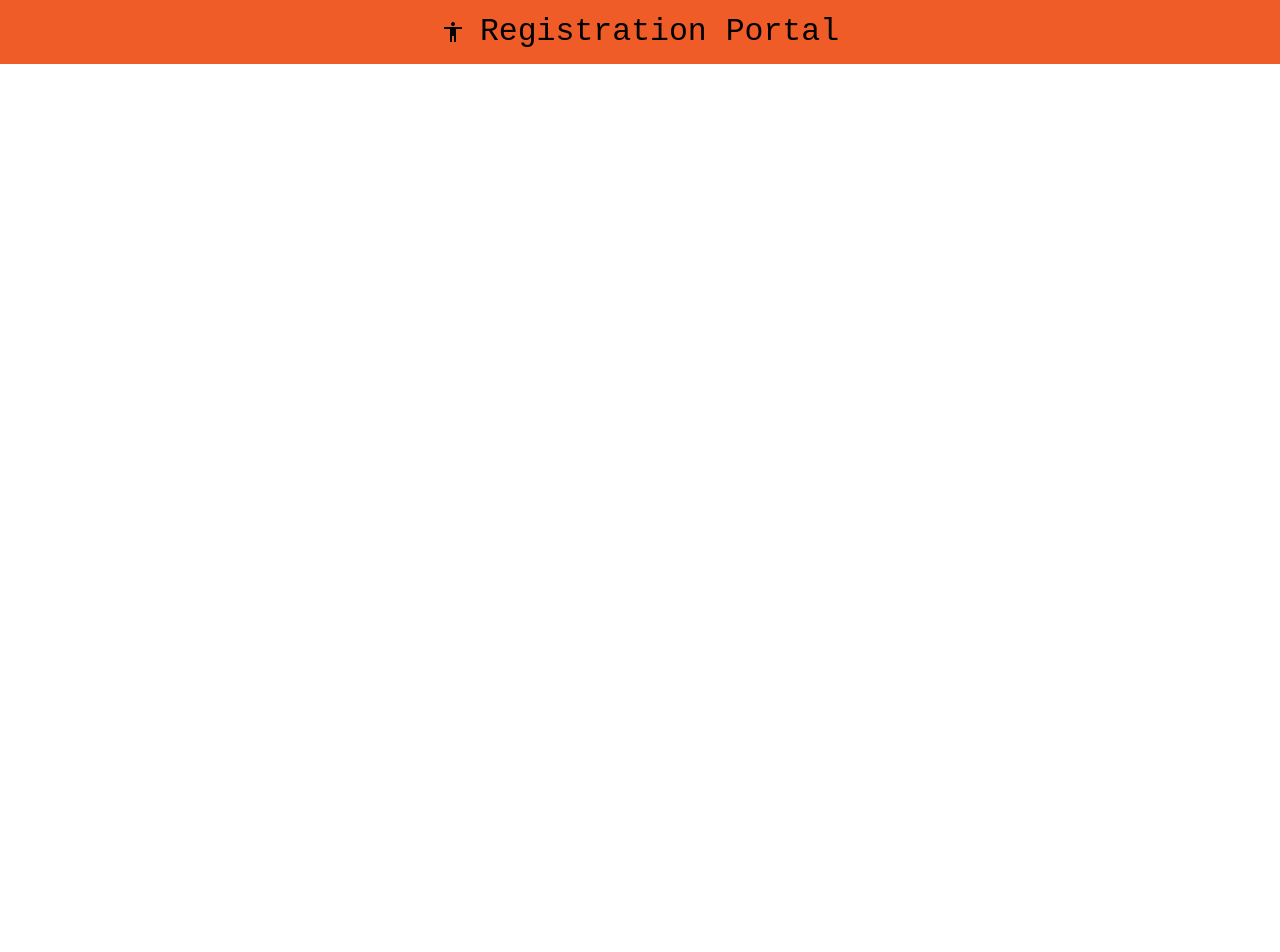
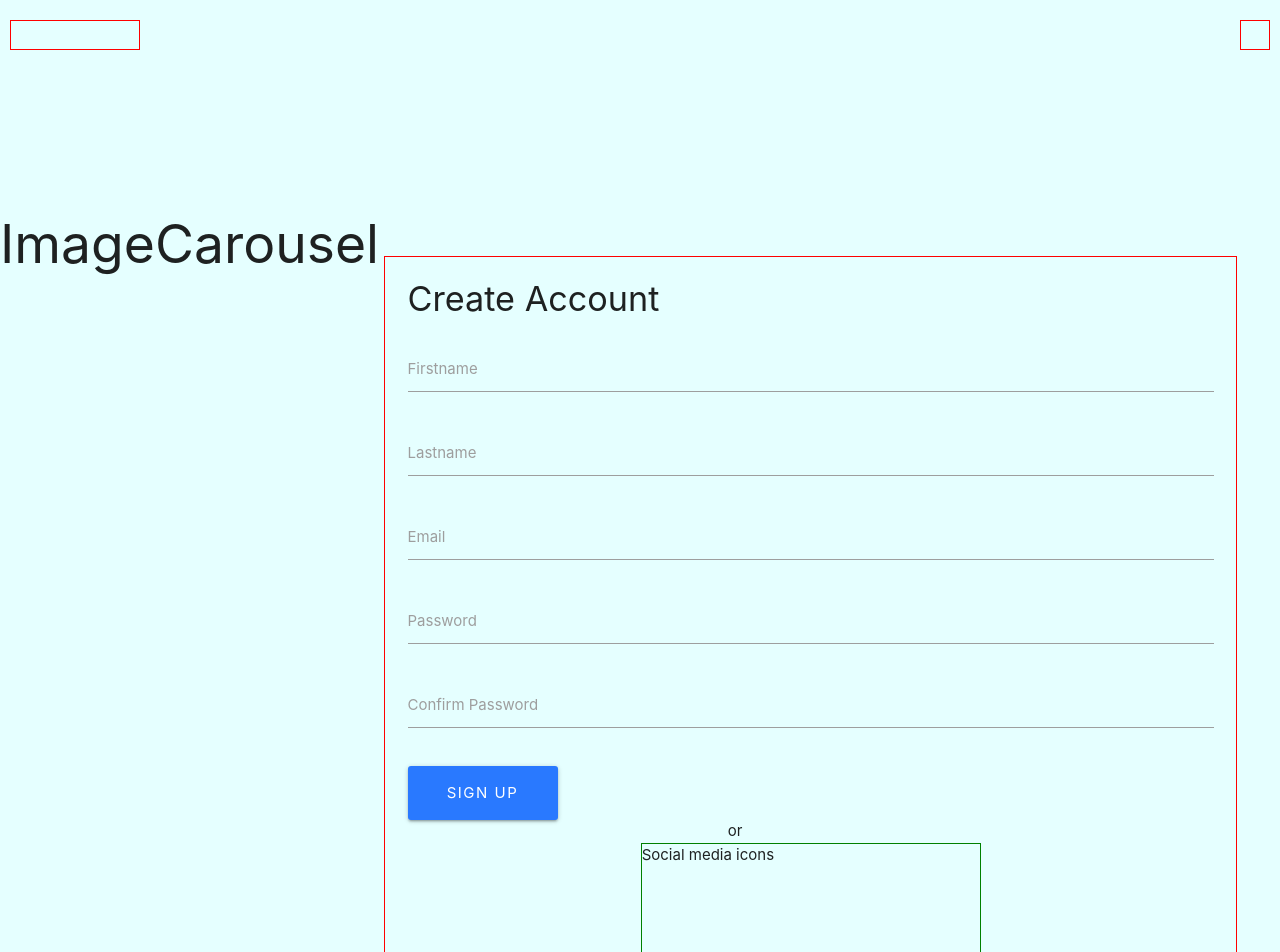
Before and after one commit to shivam-tyagi/RegistrationPOC, a React (Create React App) app in the folder src/client/: page /signup in a window 1280 px wide. Shown: the top 952 px of the page. Before the commit the page ends 800 px from the top, so only its background shows below. Built offline with nearby package versions, Linux system fonts and the light colour scheme.

Commit message:
login and signup page templates

```diff
--- a/src/client/src/App.css
+++ b/src/client/src/App.css
@@ -0,0 +1,63 @@
+/*------Login Page-------*/
+
+.loginPage {
+  width: 100%;
+  height: 100%;
+}
+
+#loginTemplateContainer {
+  margin-top: 20%;
+  margin-left: 30%;
+  border: 1px solid red;
+}
+
+.login-close-btn {
+  width: 30px;
+  height: 30px;
+  position: absolute;
+  border: 1px solid red;
+  right: 10px;
+  top: 20px;
+}
+
+.separator-line {
+  margin-left: 40%;
+}
+
+.social-media-icon-container {
+  width: 340px;
+  height: 140px;
+  margin: auto;
+  left: 0;
+  right: 0;
+  border: 1px solid green;
+}
+
+.signin-logo {
+  width: 130px;
+  height: 30px;
+  position: absolute;
+  border: 1px solid red;
+  left: 10px;
+  top: 20px;
+}
+
+/*---------- Signup page --------*/
+
+.signup-page-container {
+  width: 100%;
+  height: 100%;
+}
+
+.signinTemplateContainer {
+  margin-top: 20%;
+  margin-left: 30% !important;
+  border: 1px solid red;
+}
+
+/*-------------Image Carousel -----*/
+.imageCarouselConatainer {
+  width: 30%;
+  position: absolute;
+  margin-top: 14%;
+}
--- a/src/client/src/App.js
+++ b/src/client/src/App.js
@@ -61,7 +61,7 @@ import "./App.css";
 import { BrowserRouter as Router, Route, Switch } from "react-router-dom";
 import Navbar from "./components/layout/Navbar";
 import Landing from "./components/layout/Landing";
-import Register from "./components/auth/Register";
+import SignUp from "./components/auth/SignUp";
 import Login from "./components/auth/Login";
 import { Provider } from "react-redux";
 import store from "./store";
@@ -96,9 +96,9 @@ class App extends Component {
       <Provider store={store}>
         <Router>
           <div className="App">
-            <Navbar />
+            {/* <Navbar /> */}
             <Route exact path="/" component={Landing} />
-            <Route exact path="/register" component={Register} />
+            <Route exact path="/signup" component={SignUp} />
             <Route exact path="/login" component={Login} />
             <Switch>
               <PrivateRoute exact path="/dashboard" component={Dashboard} />
--- a/src/client/src/components/auth/Login.js
+++ b/src/client/src/components/auth/Login.js
@@ -5,6 +5,7 @@ import { connect } from "react-redux";
 import { loginUser } from "../../actions/actions";
 import classnames from "classnames";
 import configData from '../../data/config';
+import ImageCarouselForLogin from '../imageCarouselLogin/ImageCarouselForLogin';
 
 class Login extends Component {
   constructor() {
@@ -50,28 +51,29 @@ class Login extends Component {
     this.props.loginUser(userData);
   };
 
+  closeBtnClickHandler = e => {
+    console.log('close click handler', this.props);
+    this.props.history.push("/");
+  }
+
   render() {
     const { errors } = this.state;
 
     return (
-      <div className="container"
-      style={{
-        backgroundColor: `${configData.bodyBackground}`,
-      }}
-      >
-        <div style={{ marginTop: "4rem" }} className="row">
-          <div className="col s8 offset-s2">
-            <Link to="/" className="btn-flat waves-effect">
-              <i className="material-icons left">keyboard_backspace</i> Back to
-              home
-            </Link>
+      <div className="container loginPage" style={{ backgroundColor: `${configData.bodyBackground}` }}>
+        <div className="row">
+          <div className='signin-logo'></div>
+          <div className='login-close-btn' onClick={this.closeBtnClickHandler}></div>
+          <ImageCarouselForLogin></ImageCarouselForLogin>
+          <div className="col s8 offset-s2" id="loginTemplateContainer">
+            {/* <Link to="/" className="btn-flat waves-effect">
+              <i className="material-icons left">keyboard_backspace</i> Back to home
+            </Link> */}
             <div className="col s12" style={{ paddingLeft: "11.250px" }}>
-              <h4>
-                <b>Login</b> below
-              </h4>
-              <p className="grey-text text-darken-1">
+              <h4>Sign in</h4>
+              {/* <p className="grey-text text-darken-1">
                 Don't have an account? <Link to="/register">Register</Link>
-              </p>
+              </p> */}
             </div>
             <form  onSubmit={this.onSubmit}>
               <div className="input-field col s12">
@@ -123,6 +125,11 @@ class Login extends Component {
                 </button>
               </div>
             </form>
+            <div className='separator-line'>or</div>
+            <div className='social-media-icon-container'>Social media icons</div>
+            <p className='text-redirection-signup'> Don't have an account?
+              <Link to="/signup">Signup</Link>
+            </p>
           </div>
         </div>
       </div>
--- a/src/client/src/components/auth/Register.js
+++ b/src/client/src/components/auth/SignUp.js
@@ -5,8 +5,9 @@ import { connect } from "react-redux";
 import { registerUser } from "../../actions/actions";
 import classnames from "classnames";
 import configData from '../../data/config';
+import ImageCarouselForLogin from '../imageCarouselLogin/ImageCarouselForLogin';
 
-class Register extends Component {
+class SignUp extends Component {
   constructor() {
     super();
     this.state = {
@@ -55,58 +56,32 @@ class Register extends Component {
     this.props.registerUser(newUser, this.props.history);
   };
 
+  closeBtnClickHandler = e => {
+    console.log('close click handler', this.props);
+    this.props.history.push("/");
+  }
+
   render() {
     const { errors } = this.state;
 
     return (
-      <div className="container"
-      style={{
-        backgroundColor: `${configData.bodyBackground}`,
-      }}
-      >
+      <div className="container signup-page-container" style={{ backgroundColor: `${configData.bodyBackground}`}} >
         <div className="row">
-          <div className="col s8 offset-s2">
-            <Link to="/" className="btn-flat waves-effect">
+          <div className='signin-logo'></div>
+          <div className='login-close-btn' onClick={this.closeBtnClickHandler}></div>
+          <ImageCarouselForLogin></ImageCarouselForLogin>
+          <div className="col s8 offset-s2 signinTemplateContainer">
+            {/* <Link to="/" className="btn-flat waves-effect">
               <i className="material-icons left">keyboard_backspace</i> Back to
               home
-            </Link>
+            </Link> */}
             <div className="col s12" style={{ paddingLeft: "11.250px" }}>
-              <h4>
-                <b>Register</b> below
-              </h4>
-              <p className="grey-text text-darken-1">
+              <h4> Create Account </h4>
+              {/* <p className="grey-text text-darken-1">
                 Already have an account? <Link to="/login">Log in</Link>
-              </p>
+              </p> */}
             </div>
             <form  onSubmit={this.onSubmit}>
-              <div className="input-field col s12">
-                <input required
-                  onChange={this.onChange}
-                  value={this.state.email}
-                  error={errors.email}
-                  id="email"
-                  type="email"
-                  className={classnames("", {
-                    invalid: errors.email
-                  })}
-                />
-                <label htmlFor="email">Email</label>
-                <span className="red-text">{errors.email}</span>
-              </div>
-              <div className="input-field col s12">
-                <input required
-                  onChange={this.onChange}
-                  value={this.state.password}
-                  error={errors.password}
-                  id="password"
-                  type="password"
-                  className={classnames("", {
-                    invalid: errors.password
-                  })}
-                />
-                <label htmlFor="password">Password</label>
-                <span className="red-text">{errors.password}</span>
-              </div>
               {configData.registrationSettings.showFirstName ? (
                 <div className="input-field col s12">
                   <input required
@@ -140,7 +115,49 @@ class Register extends Component {
                 </div>
 
               ) : null}
-              {configData.registrationSettings.showDOB ? (
+              <div className="input-field col s12">
+                <input required
+                  onChange={this.onChange}
+                  value={this.state.email}
+                  error={errors.email}
+                  id="email"
+                  type="email"
+                  className={classnames("", {
+                    invalid: errors.email
+                  })}
+                />
+                <label htmlFor="email">Email</label>
+                <span className="red-text">{errors.email}</span>
+              </div>
+              <div className="input-field col s12">
+                <input required
+                  onChange={this.onChange}
+                  value={this.state.password}
+                  error={errors.password}
+                  id="password"
+                  type="password"
+                  className={classnames("", {
+                    invalid: errors.password
+                  })}
+                />
+                <label htmlFor="password">Password</label>
+                <span className="red-text">{errors.password}</span>
+              </div>
+              <div className="input-field col s12">
+                <input required
+                  // onChange={this.onChange}
+                  // value={this.state.password}
+                  // error={errors.password}
+                  // id="password"
+                  // type="password"
+                  // className={classnames("", {
+                  //   invalid: errors.password
+                  // })}
+                />
+                <label htmlFor="password">Confirm Password</label>
+                <span className="red-text">{errors.password}</span>
+              </div>
+              {/* {configData.registrationSettings.showDOB ? (
                 <div className="input-field col s12">
                   <input required
                     onChange={this.onChange}
@@ -155,8 +172,8 @@ class Register extends Component {
                   <label htmlFor="dob">DOB</label>
                   <span className="red-text">{errors.dob}</span>
                 </div>
-              ) : null}
-              {configData.registrationSettings.showContact ? (
+              ) : null} */}
+              {/* {configData.registrationSettings.showContact ? (
                 <div className="input-field col s12">
                   <input required
                     onChange={this.onChange}
@@ -171,7 +188,7 @@ class Register extends Component {
                   <label htmlFor="contact">Contact</label>
                   <span className="red-text">{errors.contact}</span>
                 </div>
-              ) : null}
+              ) : null} */}
               <div className="col s12" style={{ paddingLeft: "11.250px" }}>
                 <button
                   style={{
@@ -187,6 +204,11 @@ class Register extends Component {
                 </button>
               </div>
             </form>
+            <div className='separator-line'>or</div>
+            <div className='social-media-icon-container'>Social media icons</div>
+            <p className='text-redirection-signup'> Already have an account?
+              <Link to="/signup"> Signin</Link>
+            </p>
           </div>
         </div>
       </div>
@@ -194,7 +216,7 @@ class Register extends Component {
   }
 }
 
-Register.propTypes = {
+SignUp.propTypes = {
   registerUser: PropTypes.func.isRequired,
   auth: PropTypes.object.isRequired,
   errors: PropTypes.object.isRequired
@@ -208,4 +230,4 @@ const mapStateToProps = state => ({
 export default connect(
   mapStateToProps,
   { registerUser }
-)(withRouter(Register));
+)(withRouter(SignUp));
--- /dev/null
+++ b/src/client/src/components/imageCarouselLogin/ImageCarouselForLogin.js
@@ -0,0 +1,34 @@
+import React, { Component } from "react";
+import PropTypes from "prop-types";
+import { connect } from "react-redux";
+
+class ImageCarouselForLogin extends Component {
+  render() {
+    const { user } = this.props.auth;
+    console.log("user name-->",user );
+    return (
+      <div className='imageCarouselConatainer'>
+        <h2> ImageCarousel</h2>
+        <img></img>
+        <img></img>
+        <img></img>
+        <div className='carousel-btn-container'></div>
+      </div>
+    );
+  }
+}
+
+
+ImageCarouselForLogin.propTypes = {
+  logoutUser: PropTypes.func.isRequired,
+  auth: PropTypes.object.isRequired
+};
+
+const mapStateToProps = state => ({
+  auth: state.auth
+});
+
+export default connect(
+  mapStateToProps,
+  {  }
+)(ImageCarouselForLogin);
--- a/src/client/src/components/layout/Landing.js
+++ b/src/client/src/components/layout/Landing.js
@@ -8,6 +8,7 @@ class Landing extends Component {
       <div style={{ height: "75vh", backgroundColor: `${configData.landingPageBg}`, }} className="container valign-wrapper">
         <div className="row">
           <div className="col s12 center-align">
+            <h3>This is a home page</h3>
             <h4>
               <b>Register</b> yourself with us.{" "}
             </h4>
@@ -17,7 +18,7 @@ class Landing extends Component {
             <br />
             <div className="col s6">
               <Link
-                to="/register"
+                to="/signup"
                 style={{
                   width: "140px",
                   borderRadius: "3px",
```
